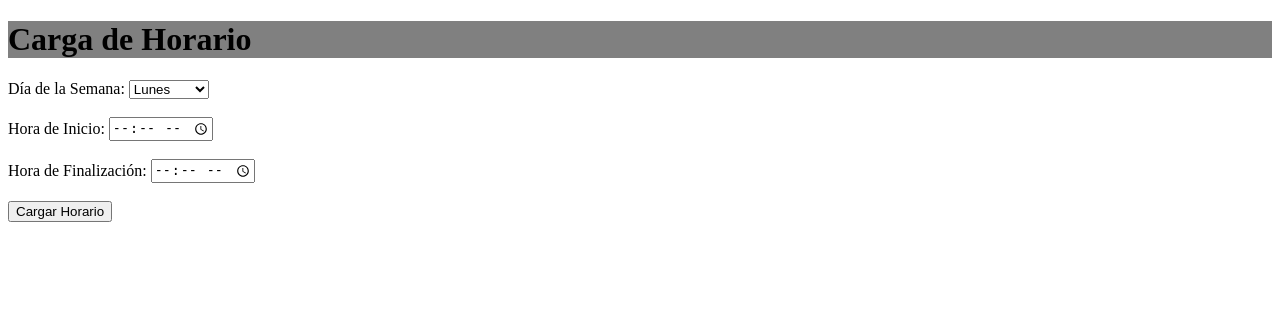
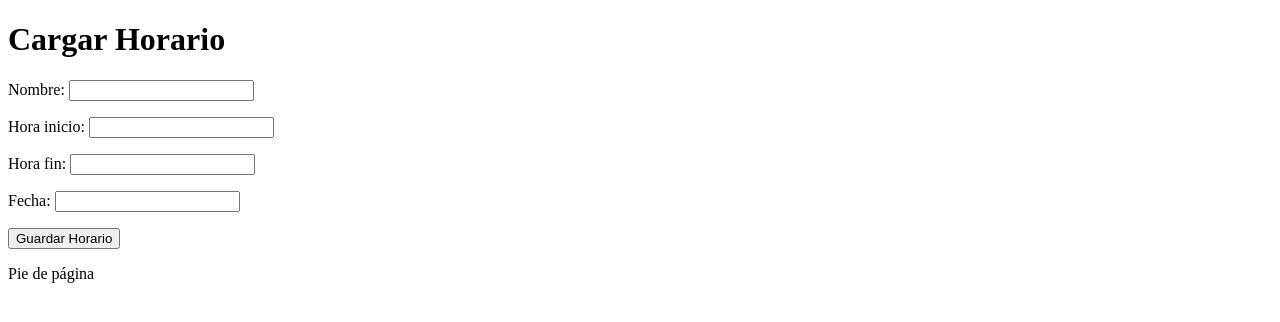
Before and after one commit to RobertoCavalieri/DjangoCaC2023, a Django app: page /cargar_horario/ in a window 1280 px wide. Shown: the top 322 px of the page. Run offline with Django 4.2, Linux system fonts and the light colour scheme.

Commit message:
Cambios en estructura 2

```diff
--- /dev/null
+++ b/core/forms.py
@@ -0,0 +1,10 @@
+# forms.py
+
+from django import forms
+from .models import Horario
+
+
+class HorarioForm(forms.ModelForm):
+    class Meta:
+        model = Horario
+        fields = '__all__'  # Esto incluirá todos los campos del modelo en el formulario
--- a/core/models.py
+++ b/core/models.py
@@ -1,9 +1,15 @@
+# models.py
+
 from django.db import models
-from django.contrib.auth.models import User
 
 
 class Horario(models.Model):
-    usuario = models.ForeignKey(User, on_delete=models.CASCADE)
-    dia_semana = models.CharField(max_length=10)  # Por ejemplo, Lunes, Martes, etc.
+    nombre = models.CharField(max_length=100)
     hora_inicio = models.TimeField()
-    hora_finalizacion = models.TimeField()
+    hora_fin = models.TimeField()
+    fecha = models.DateField()
+
+    # Otros campos que desees agregar
+
+    def __str__(self):
+        return self.nombre
--- a/core/templates/core/cargar_horario.html
+++ b/core/templates/core/cargar_horario.html
@@ -1,38 +1,23 @@
-{% load static %}
 <!DOCTYPE html>
 <html lang="en">
 <head>
     <meta charset="UTF-8">
     <meta name="viewport" content="width=device-width, initial-scale=1.0">
-    <title>Carga de Horario</title>
-    <link rel="stylesheet" href="{% static 'core/css/base.css' %}"> <!-- Ajusta la ruta de la hoja de estilos si es necesario -->
+    <title>Cargar Horario</title>
 </head>
 <body>
     <header>
-        <h1>Carga de Horario</h1>
+        <h1>Cargar Horario</h1>
     </header>
     <main>
         <form method="post">
             {% csrf_token %}
-            <label for="dia_semana">Día de la Semana:</label>
-            <select id="dia_semana" name="dia_semana">
-                <option value="lunes">Lunes</option>
-                <option value="martes">Martes</option>
-                <option value="miercoles">Miércoles</option>
-                <option value="jueves">Jueves</option>
-                <option value="viernes">Viernes</option>
-                <option value="sabado">Sábado</option>
-                <option value="domingo">Domingo</option>
-            </select><br><br>
-
-            <label for="hora_inicio">Hora de Inicio:</label>
-            <input type="time" id="hora_inicio" name="hora_inicio"><br><br>
-
-            <label for="hora_finalizacion">Hora de Finalización:</label>
-            <input type="time" id="hora_finalizacion" name="hora_finalizacion"><br><br>
-
-            <button type="submit">Cargar Horario</button>
+            {{ form.as_p }}
+            <button type="submit">Guardar Horario</button>
         </form>
     </main>
+    <footer>
+        <p>Pie de página</p>
+    </footer>
 </body>
 </html>
--- a/core/urls.py
+++ b/core/urls.py
@@ -1,13 +1,10 @@
-from django.urls import path, re_path
+from django.urls import path
 from . import views
 
 urlpatterns = [
     path('', views.index, name='index'),
     path('grupos/listado/', views.gestion_grupos, name='Gestion de grupos'),
-    path('grupos/detalle/<str:nombre_alumno>/', views.grupo_detalle, name='Calendario individual'),
-    path('grupos/historico/2017/', views.calendario_grupo, name='Calendario de grupo'),
-    path('grupos/historico/', views.calendario_grupo, name='Calendario de grupo'),  # Ruta adicional para historico
+    path('grupos/detalle/<str:nombre_integrante>/', views.grupo_detalle, name='Calendario individual'),
+    path('grupos/calendario/', views.calendario_grupo, name='Calendario de grupo'),
     path('cargar_horario/', views.cargar_horario, name='cargar_horario'),
-    path('grupos/activos/', views.integrante_estado, {'estado': 'activo'}, name="integrantes activos"),
-    path('grupos/inactivos/', views.integrante_estado, {'estado': 'inactivo'}, name="integrantes inactivos"),
 ]
--- a/core/views.py
+++ b/core/views.py
@@ -1,6 +1,10 @@
-from django.shortcuts import render
+from lib2to3.fixes.fix_input import context
+
+from django.shortcuts import render, redirect
 from django.http import HttpResponse
 from datetime import datetime
+
+from core.forms import HorarioForm
 
 
 def index(request):
@@ -35,13 +39,18 @@ def grupo_detalle(request, nombre_alumno):
     context = {
         'nombre_alumno': nombre_alumno,
     }
-    return render(request, 'core/grupo_detalle.html', context)
+    return render(request, 'core/grupo_detalle.html')
 
 
-def calendario_grupo(request, year):
+def calendario_grupo(request, calendario_data=None):
     context = {
-        'year': year,
+        'nombre_usuario': 'Carlos Perez',
+        'fecha': datetime.now(),
+        'es_instructor': True,
+        'calendario_data': calendario_data,
     }
+    # Resto de la lógica de la vista
+
     return render(request, 'core/calendario_grupo.html', context)
 
 
@@ -54,4 +63,13 @@ def integrante_estado(request, estado):
 
 
 def cargar_horario(request):
-    return render(request, 'core/cargar_horario.html')
+    if request.method == 'POST':
+        form = HorarioForm(request.POST)
+        if form.is_valid():
+            form.save()  # Esto guardará el horario en la base de datos
+            return redirect('index')  # Redireccionar a la página principal u otra página
+
+    else:
+        form = HorarioForm()
+
+    return render(request, 'core/cargar_horario.html', {'form': form})
```
Also changed, not shown: core/templates/core/base.html (+2 -14 lines), core/templates/core/calendario_grupo.html (+13 -2 lines), core/templates/core/calendario_individual.html (added, +10 -0 lines).
